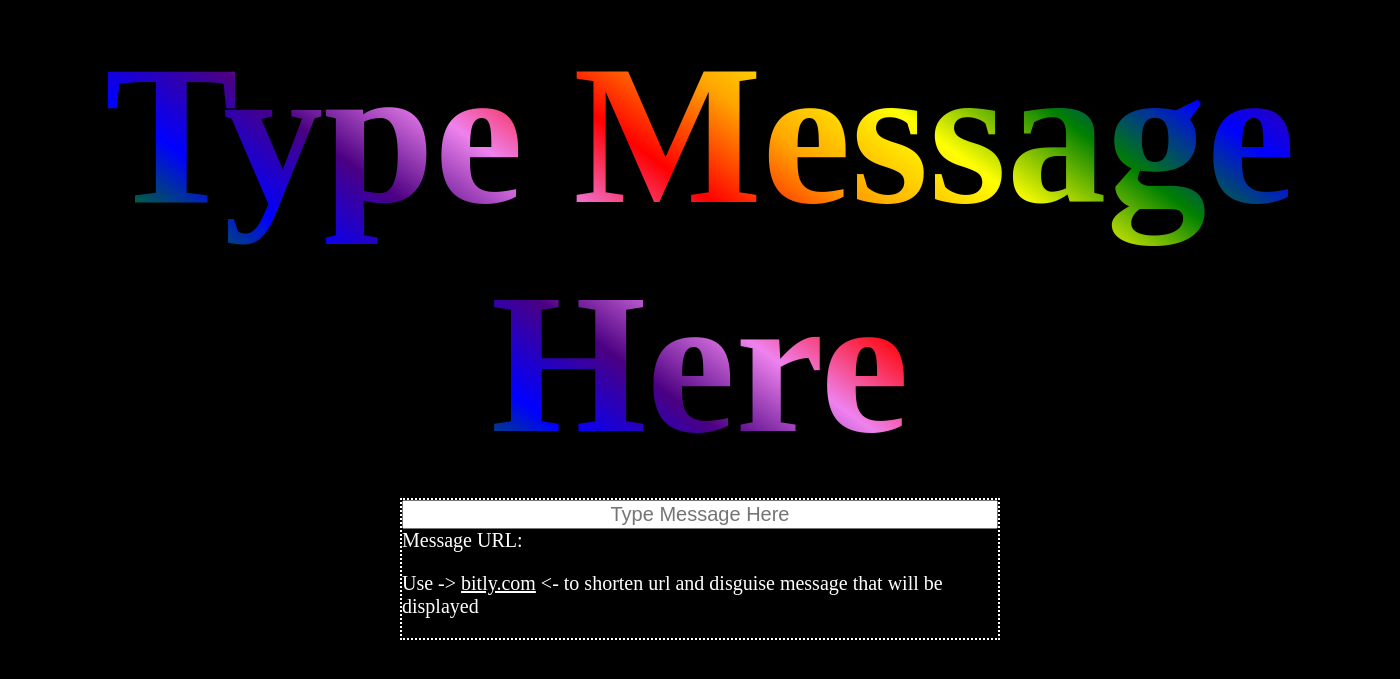
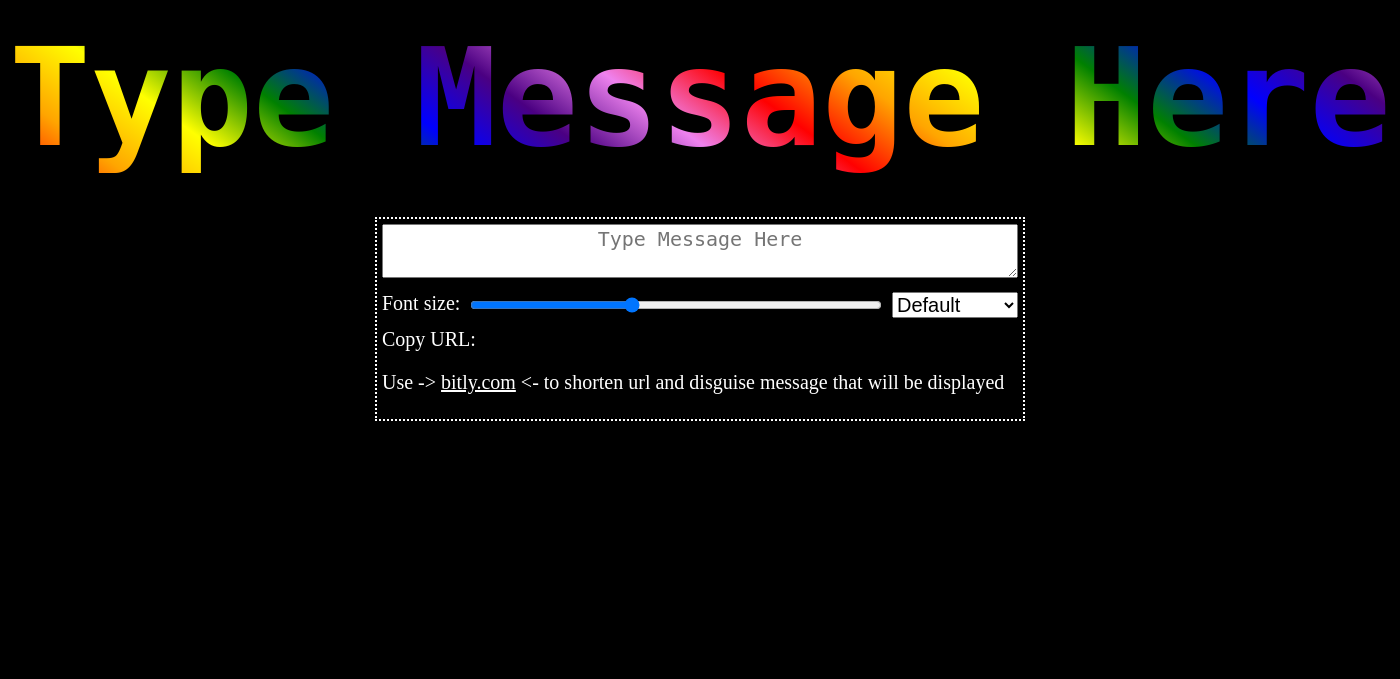
Before and after one commit to Joe11000/rainbow-text, a PHP site: page /index.html in a window 1400 px wide. Shown: the top 679 px of the page. Run offline with PHP 8.4, Linux system fonts and the light colour scheme.

Commit message:
working like a charm

```diff
--- a/index.css
+++ b/index.css
@@ -12,12 +12,13 @@
   #controls {
     border: 2px dotted white;
     display: none;
-    max-width: 600px;
+    max-width: 650px;
     margin: 20px auto;
     overflow: hidden;
+    padding: 5px;
   }
 
-  #controls form input{
+  #controls textarea{
     width: 100%;
     text-align: center;
   }
@@ -37,13 +38,31 @@
     flex: 1;
   }
 
-  #controls *:not([type='textbox']) {
+  #controls *:not(textarea):not(select) {
     color: white;
   }
 
-  #colorful-text {
+  #colorful-text{
     text-align: center;
+  }
+
+  #colorful-text pre{
+    font-size: 135px;
     font-weight: bolder;
-    font-size: 200px;
-    margin-top: 20px;
+    margin: 20px auto 40px;
+    overflow: visible;
   }
+
+#controls #font-styles-wrapper{
+  display: flex;
+  margin: 10px auto;
+}
+
+#controls #font-styles-wrapper #font-size-range-wrapper{
+  flex: 1;
+  display: flex;
+}
+#controls #font-styles-wrapper #font-size-range-wrapper input[type='range']{
+  flex: 1;
+  margin: 0 10px;
+}
--- a/index.html
+++ b/index.html
@@ -5,15 +5,32 @@
 </head>
 <body>
 
-  <div id="colorful-text" data-id='colorful-text'>Type Message Here</div>
+  <div id="colorful-text" data-id='colorful-text'>
+    <pre>Type Message Here</pre>
+  </div>
 
   <div data-id='controls' id='controls'>
-    <form>
-      <input type='textbox' focus placeholder='Type Message Here'>
-    </form>
+    <textarea focus placeholder='Type Message Here'></textarea>
+
+    <div id='font-styles-wrapper'>
+      <div id='font-size-range-wrapper'>
+        <label for='font-size-range'>Font size:</label>
+        <input id='font-size-range' data-id='font-size-range' value='135' type='range' min='30' max='300'>
+      </div>
+
+      <select id='font-family-selector' data-id='font-family-selector' placeholder='Text Style'>
+        <option value='inherit' selected='selected'>Default</option>
+        <option value='Cursive'>Cursive</option>
+        <option value='Fantasy'>Fantasy</option>
+        <option value='-webkit-pictograph'>pictograph</option>
+        <option value='Monospace'>Monospace</option>
+        <option value='Serif'>Serif</option>
+        <option value='Sans-Serif'>Sans-Serif</option>
+      </select>
+    </div>
 
     <div id='output-html-wrapper'>
-      <label for='output-html'> Message URL: </label>
+      <label for='output-html'> Copy URL: </label>
 
       <p id='output-html' data-id='output-html'></p>
     </div>
@@ -25,43 +42,91 @@
 
     window.onload = function() {
 
-      function updateURIQuery(message){
+      function setURI(message, font_size=undefined, font_family=undefined){
         if(message === ''){
           document.querySelector("[data-id='output-html']").innerHTML = ''
         }
         else{
-          document.querySelector("[data-id='output-html']").innerHTML = document.location + '?message=' + encodeURI(message);
+          document.querySelector("[data-id='output-html']").innerHTML = document.location +
+            `?<wbr>font-size=${font_size}` + `<wbr>&font-family=${font_family}` + `<wbr>&message=${encodeURI(message)}`;
         }
       }
-      function updateText(message) {
+
+
+
+      function getText() {
+        return document.querySelector("[data-id='colorful-text'] pre").innerHTML
+      }
+      function setText(message) {
         if(message === ''){
           message = 'Type Message Here';
         }
-        document.querySelector("[data-id='colorful-text']").innerHTML = message;
+        document.querySelector("[data-id='colorful-text'] pre").innerHTML = message;
       }
 
+
+       // Attach Listeners
+      function addListenersForEditor(){
         // update text if user types in the textbox
-      $textbox = document.querySelector("[data-id='controls'] [type='textbox']");
+        $textbox = document.querySelector("[data-id='controls'] textarea");
         $textbox.addEventListener('input', function(e){
-        updateText(this.value);
-        updateURIQuery( this.value );
+          setText(this.value);
+          setURI( this.value, getTextSize(), getFontFamily() );
         });
+
+        // font-size slider listener
+        document.querySelector("[data-id='font-size-range']").addEventListener('input', function(e){
+          setTextSize(this.value + 'px');
+          setURI( getText(), this.value + 'px', getFontFamily() );
+        });
+
+        // font-style listener
+        document.querySelector("[data-id='font-family-selector']").addEventListener('input', function(e){
+          setFontFamily(this.value);
+          setURI( getText(), getTextSize(), this.value );
+        });
+      }
+
+      function getTextSize(){
+        return document.querySelector("[data-id='font-size-range']").value + 'px';
+      }
+      function setTextSize(size){
+        document.querySelector("[data-id='colorful-text'] pre").style.fontSize = size;
+        // document.querySelector("[data-id='colorful-text'] pre").style.lineHeight = size;
+      }
+      function getFontFamily(style){
+        return document.querySelector("[data-id='font-family-selector']").value
+      }
+      function setFontFamily(style){
+        if(style === '' || style === []) { return; }
+
+        document.querySelector("[data-id='colorful-text'] pre").style.fontFamily = style;
+      }
+
 
       // make page display text
         if(document.location.search === '') {
+          // show page specific
           document.querySelector("[data-id='controls']").style.display = 'block';
+          addListenersForEditor();
         }
         else
         {
-        var message = decodeURI(document.location.search.split('?message=')[1]);
-        console.log('message:', message)
-        updateText( message );
+          // edit page specific
+          var uri = decodeURI(document.location.search);
+          var font_size = uri.match(/font-size=(\d*px)/)[1];
+          var font_family = uri.match(/font-family=(.*)&/)[1];
+          var message = decodeURI(document.location.search.match(/message=(.*)/)[1]);
+
+          setText( message, font_size, font_family );
+          setTextSize(font_size)
+          setFontFamily(font_family)
         }
 
-      // color animation
+      // color spinning animation
         var angle = 0;
 
-      var $text = document.querySelector("[data-id='colorful-text']");
+        var $text = document.querySelector("[data-id='colorful-text'] pre");
         function changeAngle() {
           angle = (angle + 3) % 360;
           $text.style.background = 'linear-gradient(' + angle + 'deg, red, orange, yellow, green, blue, indigo, violet, red, orange, yellow, green, blue, indigo, violet)';
@@ -69,7 +134,14 @@
           $text.style.WebkitTextFillColor = 'transparent'
         }
 
-      setInterval(changeAngle, 50);
+        window.startSpinning = function(){
+          window.rainbowIntervalID = setInterval(changeAngle, 50);
+        }
+        window.stopSpinning = function(){
+          clearInterval(window.rainbowIntervalID)
+        }
+        startSpinning();
+
     };
   </script>
 
```
Lines whose indentation alone changed are shown as unchanged.
